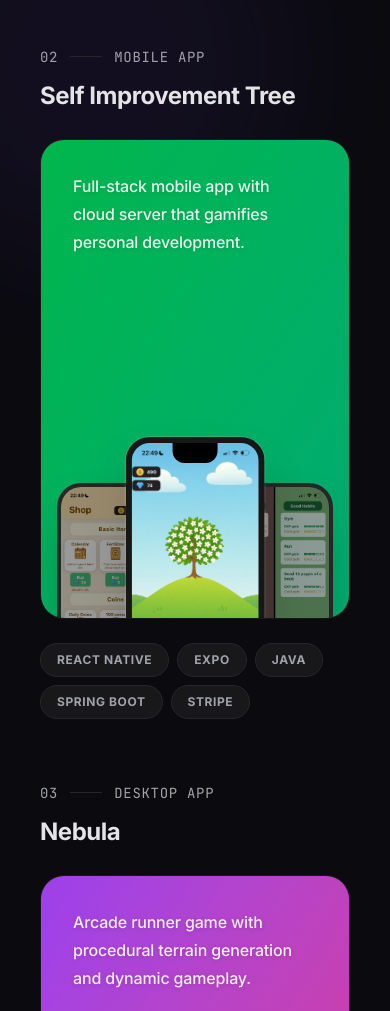
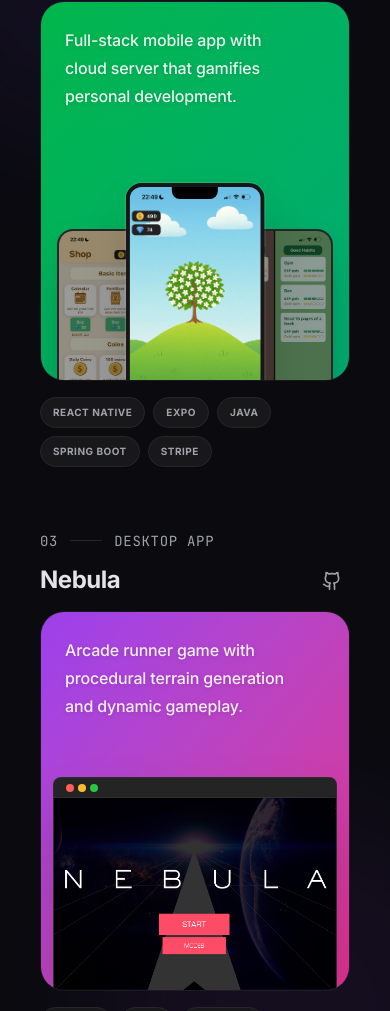
Before and after one commit to Szostak21/pszostak.dev, a Next.js app: page / in a window 390 px wide. Shown: the part 2049-3060 px from the top of the page. Built offline with nearby package versions, Linux system fonts and the light colour scheme.

Commit message:
fix mobile layout

```diff
--- a/src/components/ContactDrawer.tsx
+++ b/src/components/ContactDrawer.tsx
@@ -35,9 +35,7 @@ export function ContactDrawer({ open, onOpenChange }: { open: boolean; onOpenCha
         <Drawer.Content
           className={cn(
             "fixed z-50 outline-none flex flex-col overflow-hidden shadow-2xl transition-all duration-300 border",
-            // --- Mobile ---
             "bottom-0 inset-x-0 rounded-t-[32px] rounded-b-none h-fit max-h-[96vh] border-t pb-[env(safe-area-inset-bottom)]",
-            // --- Desktop ---
             "sm:bottom-0 sm:mx-auto sm:max-w-lg sm:border-x"
           )}
           style={{
@@ -51,7 +49,6 @@ export function ContactDrawer({ open, onOpenChange }: { open: boolean; onOpenCha
           <div className="px-6 sm:px-10 pb-8 pt-2 overflow-hidden">
             <AnimatePresence mode="wait" initial={false}>
 
-              {/* KROK 1: MENU GŁÓWNE */}
               {step === "menu" && (
                 <motion.div
                   key="menu"
@@ -75,7 +72,6 @@ export function ContactDrawer({ open, onOpenChange }: { open: boolean; onOpenCha
                     {/* Przycisk Kalendarza */}
                     <button
                       onClick={() => {
-                        // Close drawer then navigate to booking page
                         onOpenChange(false);
                         router.push('/book-call');
                       }}
@@ -122,7 +118,6 @@ export function ContactDrawer({ open, onOpenChange }: { open: boolean; onOpenCha
                 </motion.div>
               )}
 
-              {/* KROK 2: KALENDARZ */}
               {step === "booking" && (
                 <motion.div
                   key="booking"
--- a/src/components/projects/ProjectCard.tsx
+++ b/src/components/projects/ProjectCard.tsx
@@ -33,7 +33,7 @@ export function ProjectCard({ project, index, variant = "standard" }: ProjectCar
         isLarge ? "md:col-span-2" : ""
       )}
     >
-      <header className="mb-6">
+      <header className="mb-3 md:mb-6">
         <div className="flex items-center gap-3 mb-3">
           <span className="text-sm font-mono tracking-wider uppercase text-[var(--muted)]">
             0{index + 1}
@@ -46,11 +46,11 @@ export function ProjectCard({ project, index, variant = "standard" }: ProjectCar
         <div className="flex items-center justify-between gap-4">
           <h3 className={cn(
             "font-bold tracking-tight text-[var(--foreground)]",
-            isLarge ? "text-4xl md:text-5xl" : "text-3xl md:text-4xl"
+            isLarge ? "text-3xl md:text-5xl" : "text-2xl md:text-4xl"
           )}>
             {project.title}
           </h3>
-          <div className="flex items-center gap-2 opacity-0 group-hover:opacity-100 transition-opacity duration-300">
+          <div className="flex items-center gap-2 md:opacity-0 group-hover:opacity-100 transition-opacity duration-300">
             {project.github && (
               <a
                 href={project.github}
@@ -81,7 +81,8 @@ export function ProjectCard({ project, index, variant = "standard" }: ProjectCar
         className={cn(
           "relative overflow-hidden rounded-3xl",
           "border border-white/5",
-          isLarge ? "min-h-150" : "min-h-120"
+          // --- ZMIANA 1: Zmniejszona minimalna wysokość na mobile ---
+          isLarge ? "min-h-[450px] md:min-h-150" : "min-h-[380px] md:min-h-120"
         )}
       >
         <div
@@ -91,10 +92,10 @@ export function ProjectCard({ project, index, variant = "standard" }: ProjectCar
           )}
         />
 
-        <div className="relative z-20 px-8 pt-8 pb-6 md:px-12 md:pt-10 md:pb-8">
+        <div className="relative z-20 px-6 pt-6 pb-2 md:px-12 md:pt-10 md:pb-8">
           <p className={cn(
             "text-white/90 leading-relaxed font-medium text-balance max-w-2xl drop-shadow-sm",
-            isLarge ? "text-xl md:text-2xl" : "text-lg md:text-xl"
+            isLarge ? "text-lg md:text-2xl" : "text-base md:text-xl"
           )}>
             {project.description}
           </p>
@@ -102,14 +103,15 @@ export function ProjectCard({ project, index, variant = "standard" }: ProjectCar
 
         <div className="absolute bottom-0 left-0 right-0 z-10 flex justify-center items-end">
           {isMobile ? (
-            <div className="relative w-full max-w-md h-75 md:h-95">
+            // --- ZMIANA 2: Zmniejszona wysokość kontenera na screeny mobilne na telefonie (h-60 zamiast h-75) ---
+            <div className="relative w-full max-w-md h-60 md:h-95">
               {screenshots[1] && (
                 <motion.div
-                  className="absolute left-4 md:left-8 -bottom-28 w-[38%] z-10 origin-bottom"
+                  className="absolute left-4 md:left-8 -bottom-24 md:-bottom-28 w-[38%] z-10 origin-bottom"
                   whileHover={{ x: -20, rotate: -5 }}
                   transition={{ duration: 0.4 }}
                 >
-                  <div className="relative aspect-9/19 rounded-t-3xl border-x-4 border-t-4 border-neutral-800 bg-black overflow-hidden shadow-2xl">
+                  <div className="relative aspect-9/19 rounded-t-2xl md:rounded-t-3xl border-x-2 md:border-x-4 border-t-2 md:border-t-4 border-neutral-800 bg-black overflow-hidden shadow-2xl">
                     <Image
                       src={screenshots[1]}
                       alt={`${project.title} screen 2`}
@@ -123,11 +125,11 @@ export function ProjectCard({ project, index, variant = "standard" }: ProjectCar
               )}
               {screenshots[2] && (
                 <motion.div
-                  className="absolute right-4 md:right-8 -bottom-28 w-[38%] z-10 origin-bottom"
+                  className="absolute right-4 md:right-8 -bottom-24 md:-bottom-28 w-[38%] z-10 origin-bottom"
                   whileHover={{ x: 20, rotate: 5 }}
                   transition={{ duration: 0.4 }}
                 >
-                  <div className="relative aspect-9/19 rounded-t-3xl border-x-4 border-t-4 border-neutral-800 bg-black overflow-hidden shadow-2xl">
+                  <div className="relative aspect-9/19 rounded-t-2xl md:rounded-t-3xl border-x-2 md:border-x-4 border-t-2 md:border-t-4 border-neutral-800 bg-black overflow-hidden shadow-2xl">
                     <Image
                       src={screenshots[2]}
                       alt={`${project.title} screen 3`}
@@ -140,12 +142,12 @@ export function ProjectCard({ project, index, variant = "standard" }: ProjectCar
                 </motion.div>
               )}
               <motion.div
-                className="absolute left-1/2 -translate-x-1/2 -bottom-28 w-[45%] z-20 origin-bottom"
+                className="absolute left-1/2 -translate-x-1/2 -bottom-24 md:-bottom-28 w-[45%] z-20 origin-bottom"
                 whileHover={{ scale: 1.1 }}
                 transition={{ duration: 0.3, ease: "easeOut" }}
               >
-                <div className="relative aspect-9/19 rounded-t-3xl border-x-[6px] border-t-[6px] border-neutral-900 bg-neutral-900 overflow-hidden shadow-2xl ring-1 ring-white/10">
-                  <div className="absolute top-0 left-1/2 -translate-x-1/2 w-[35%] h-5 bg-black rounded-b-xl z-30" />
+                <div className="relative aspect-9/19 rounded-t-2xl md:rounded-t-3xl border-x-[4px] md:border-x-[6px] border-t-[4px] md:border-t-[6px] border-neutral-900 bg-neutral-900 overflow-hidden shadow-2xl ring-1 ring-white/10">
+                  <div className="absolute top-0 left-1/2 -translate-x-1/2 w-[35%] h-3 md:h-5 bg-black rounded-b-lg md:rounded-b-xl z-30" />
                   <Image
                     src={screenshots[0]}
                     alt={`${project.title} main screen`}
@@ -159,15 +161,15 @@ export function ProjectCard({ project, index, variant = "standard" }: ProjectCar
             </div>
           ) : (
             <motion.div
-              className="w-[88%] md:w-[82%] origin-bottom"
+              className="w-[92%] md:w-[82%] origin-bottom"
               whileHover={{ scale: 1.05 }}
               transition={{ duration: 0.4, ease: "easeOut" }}
             >
-              <div className="relative aspect-16/12 rounded-t-xl bg-neutral-900 border-x border-t border-white/10 overflow-hidden shadow-2xl flex flex-col">
-                <div className="h-7 bg-neutral-800/90 flex items-center gap-1.5 px-4 border-b border-white/5 z-20 shrink-0">
-                  <div className="w-3 h-3 rounded-full bg-[#FF5F57]" />
-                  <div className="w-3 h-3 rounded-full bg-[#FEBC2E]" />
-                  <div className="w-3 h-3 rounded-full bg-[#28C840]" />
+              <div className="relative aspect-16/12 rounded-t-lg md:rounded-t-xl bg-neutral-900 border-x border-t border-white/10 overflow-hidden shadow-2xl flex flex-col">
+                <div className="h-5 md:h-7 bg-neutral-800/90 flex items-center gap-1 md:gap-1.5 px-3 md:px-4 border-b border-white/5 z-20 shrink-0">
+                  <div className="w-2 h-2 md:w-3 md:h-3 rounded-full bg-[#FF5F57]" />
+                  <div className="w-2 h-2 md:w-3 md:h-3 rounded-full bg-[#FEBC2E]" />
+                  <div className="w-2 h-2 md:w-3 md:h-3 rounded-full bg-[#28C840]" />
                 </div>
 
                 <div className="relative flex-1 w-full bg-neutral-900">
@@ -181,7 +183,7 @@ export function ProjectCard({ project, index, variant = "standard" }: ProjectCar
                       priority={index === 0}
                     />
                   ) : (
-                    <div className="w-full h-full flex items-center justify-center text-white/20 text-2xl font-bold">
+                    <div className="w-full h-full flex items-center justify-center text-white/20 text-xl md:text-2xl font-bold">
                       Preview
                     </div>
                   )}
@@ -192,11 +194,11 @@ export function ProjectCard({ project, index, variant = "standard" }: ProjectCar
         </div>
       </div>
 
-      <footer className="flex flex-wrap gap-2 mt-6">
+      <footer className="flex flex-wrap gap-2 mt-4 md:mt-6">
         {project.tags.map((tag) => (
           <span
             key={tag}
-            className="px-4 py-2 text-xs font-bold rounded-full uppercase tracking-wider bg-[var(--card)] border border-[var(--card-border)] text-[var(--muted)]"
+            className="px-3 md:px-4 py-1.5 md:py-2 text-[10px] md:text-xs font-bold rounded-full uppercase tracking-wider bg-[var(--card)] border border-[var(--card-border)] text-[var(--muted)]"
           >
             {tag}
           </span>
--- a/src/sections/Projects.tsx
+++ b/src/sections/Projects.tsx
@@ -29,7 +29,7 @@ export default function Projects() {
   return (
     <section
       id="projects"
-      className="pt-0 pb-24 sm:pb-32 md:pb-40 relative overflow-hidden"
+      className="pt-0 pb-36 sm:pb-48 md:pb-60 relative overflow-hidden"
       style={{
         scrollMarginTop: "120px",
       }}
```
Also changed, not shown: src/sections/Skills.tsx (+15 -20 lines).
